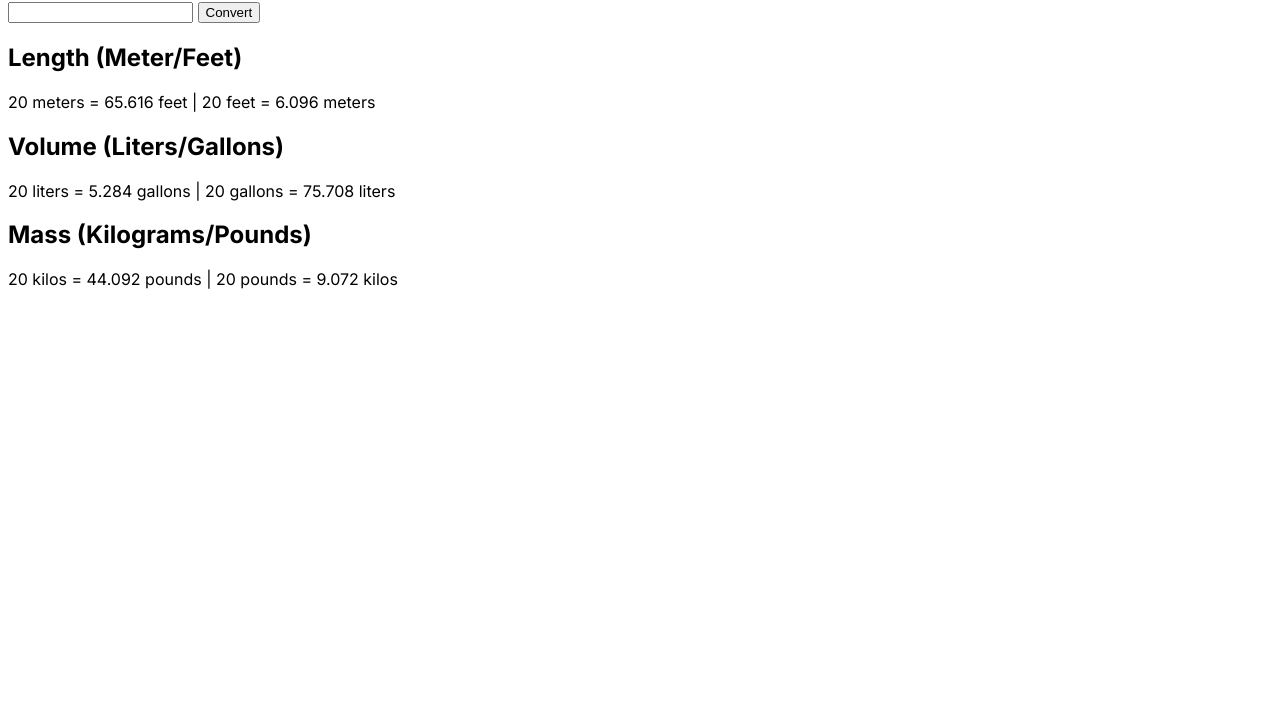
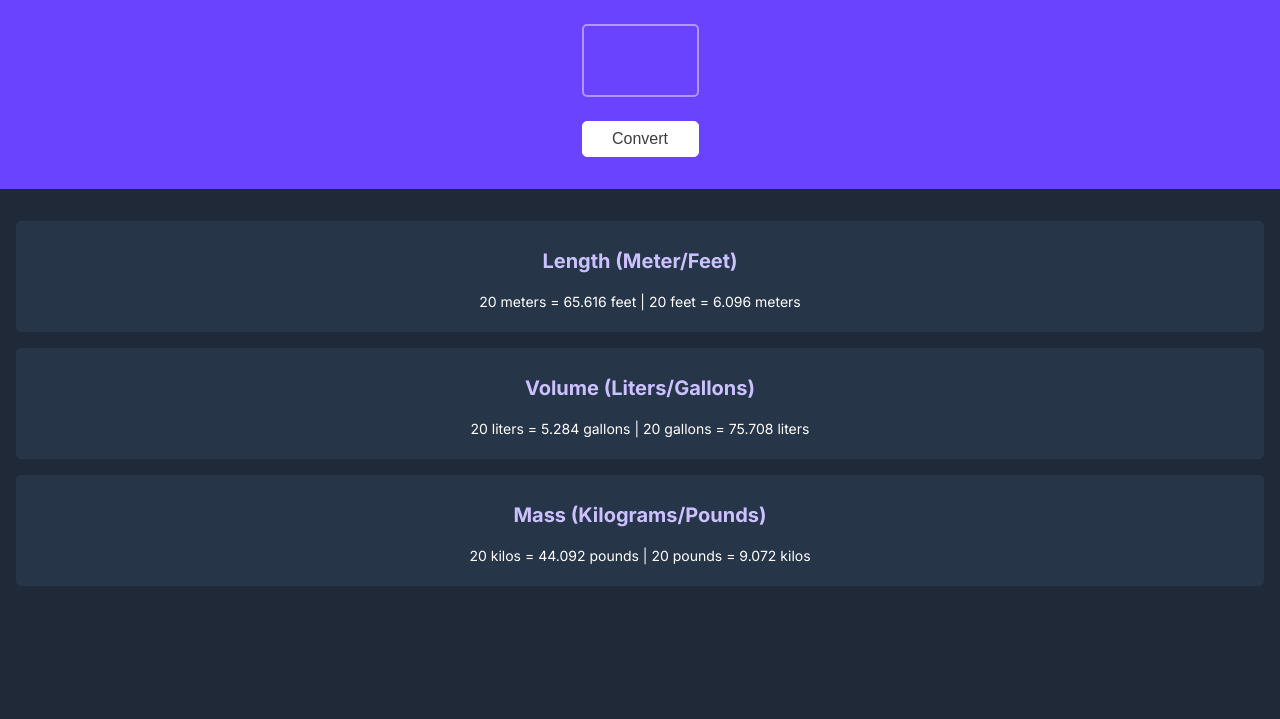
Before and after one commit to SenithVijayantha/unit-converter, a plain HTML site: page index.html in a window 1280 px wide. Shown: the part 81-800 px from the top of the page. Drawn offline with Linux system fonts and the light colour scheme.

Commit message:
Finished styling

```diff
--- a/index.html
+++ b/index.html
@@ -8,22 +8,24 @@
     <title>Unit Converter</title>
 </head>
 <body>
-    <div>
-        <h1>Metric/Imperial Unit Conversion</h1>
-        <input type="text" name="" id="">
-        <button>Convert</button>
+    <div class="header__container">
+        <h2>Metric/Imperial Unit Conversion</h2>
+        <div class="btn__wrapper">
+            <input type="text" name="" id="">
+            <button>Convert</button>
+        </div>
     </div>
-    <div>
+    <div class="result__wrapper">
         <div>
-            <h2>Length (Meter/Feet)</h2>
+            <h3>Length (Meter/Feet)</h3>
             <p>20 meters = 65.616 feet | 20 feet = 6.096 meters</p>
         </div>
         <div>
-            <h2>Volume (Liters/Gallons)</h2>
+            <h3>Volume (Liters/Gallons)</h3>
             <p>20 liters = 5.284 gallons | 20 gallons = 75.708 liters</p>
         </div>
         <div>
-            <h2>Mass (Kilograms/Pounds)</h2>
+            <h3>Mass (Kilograms/Pounds)</h3>
             <p>20 kilos = 44.092 pounds | 20 pounds = 9.072 kilos</p>
         </div>
     </div>
--- a/styles.css
+++ b/styles.css
@@ -1,8 +1,92 @@
 @import url('https://fonts.googleapis.com/css2?family=Inter:ital,opsz,wght@0,14..32,100..900;1,14..32,100..900&display=swap');
+
+:root {
+    --primary__bg-color: #6943FF;
+    --secondary__bg-color: #1F2937;
+    --border__color: #B295FF;
+}
 
 body {
     font-family: "Inter", serif;
     font-optical-sizing: auto;
     font-weight: 400;
     font-style: normal;
+    box-sizing: border-box;
+    margin: 0;
+    padding: 0;
+    background-color: var(--secondary__bg-color);
 }
+
+.header__container {
+    background-color: var(--primary__bg-color);
+    color: white;
+    padding: 2rem 2rem;
+    text-align: center;
+    display: flex;
+    flex-direction: column;
+    align-items: center;
+    gap: 1rem;
+}
+
+.header__container h2 {
+    margin-top: 0;
+    font-size: 28px;
+}
+
+.btn__wrapper {
+    max-width: 117px;
+    display: flex;
+    flex-direction: column;
+    gap: 1.5rem;
+
+}
+
+.btn__wrapper input {
+    font-size: 58px;
+    font-weight: bold;
+    background-color: var(--primary__bg-color);
+    border: 2px solid var(--border__color);
+    color: white;
+    text-align: center;
+    border-radius: 5px;
+    /* padding: 0.5rem; */
+}
+
+.btn__wrapper input:focus {
+    outline: white;
+}
+
+button {
+    padding: 0.5rem 1rem;
+    font-size: 1rem;
+    font-weight: 500;
+    color: #3D3D3D;
+    background-color: white;
+    border: 1px solid white;
+    border-radius: 5px;
+}
+
+.result__wrapper {
+    color: white;
+    padding: 1rem;
+    padding-top: 2rem;
+    display: flex;
+    flex-direction: column;
+    gap: 1rem;
+}
+
+.result__wrapper div {
+    background-color: #273549;
+    padding: 0.5rem 0;
+    text-align: center;
+    border-radius: 5px;
+}
+
+h3 {
+    color: #CCC1FF;
+    font-size: 20px;
+}
+
+p {
+    font-size: 14px;
+}
```
